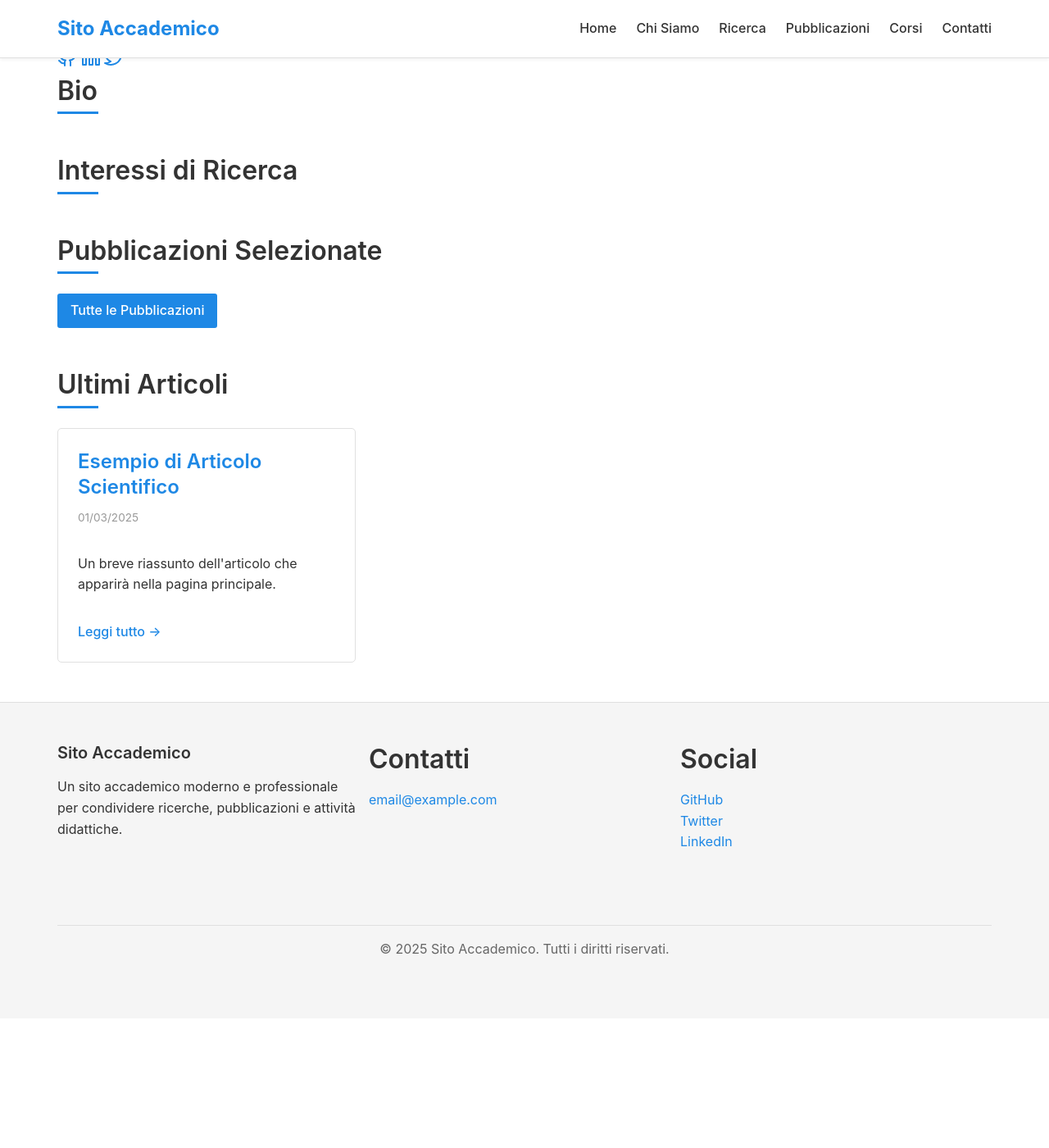
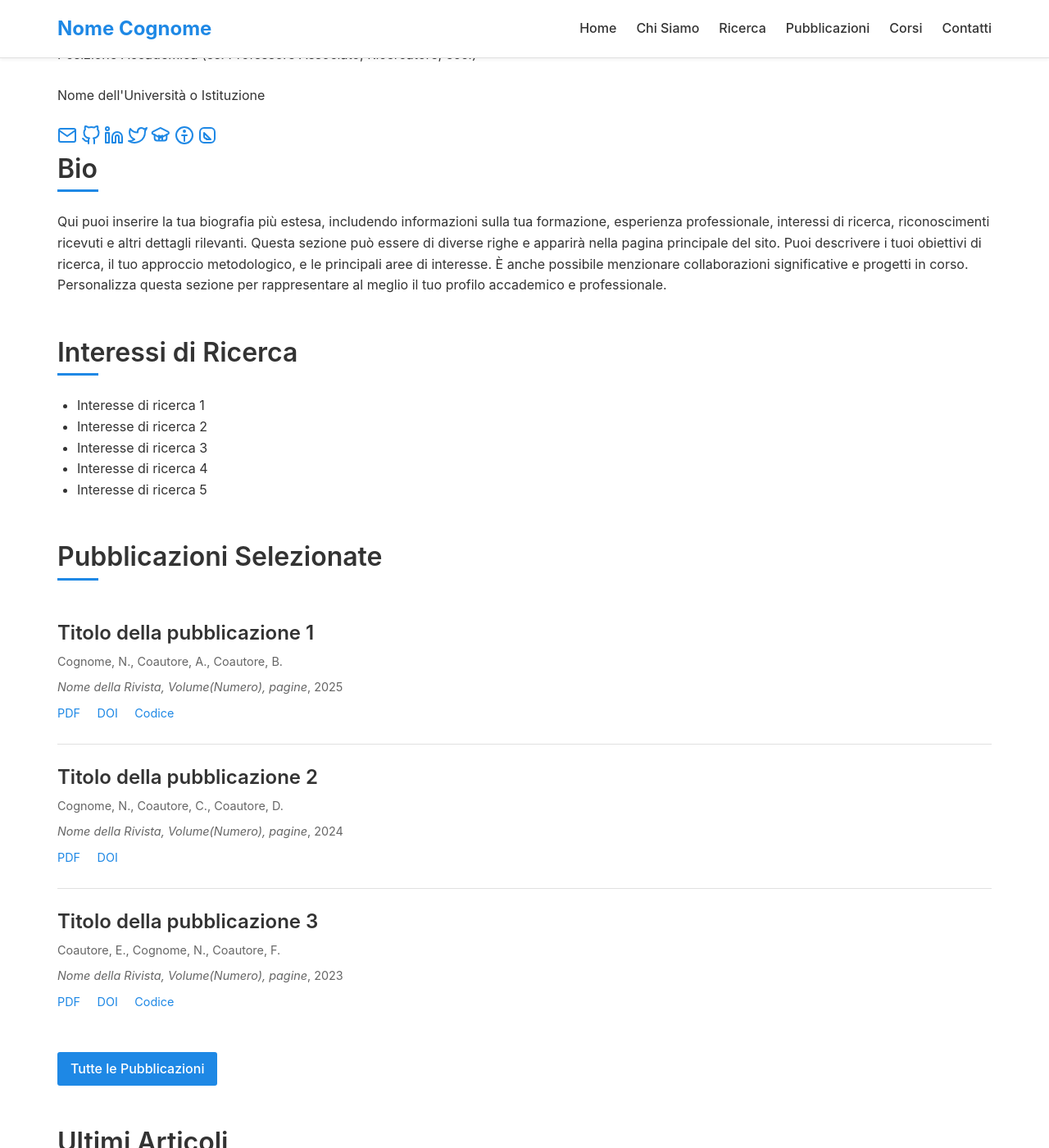
Before and after one commit to frangio2/frangio2.github.io, a Jekyll site: the page built from index.html, in a window 1280 px wide and 1400 px high, scrolled down 429 px. Shown: the whole window at 82% size. Built offline with Jekyll 4.4.1, drawn with Linux system fonts in a browser that asks for light colours; before the commit the page ends 1671 px from its top, so only the background shows below that; some of the changed text lies outside the part shown; grey boxes are pictures that could not be loaded.

Commit message:
Update _config.yml

```diff
--- a/_config.yml
+++ b/_config.yml
@@ -1,44 +1,69 @@
-# Informazioni del sito
-title: Sito Accademico
+# Informazioni personali
+title: Nome Cognome
+position: Posizione Accademica (es. Professore Associato, Ricercatore, ecc.)
+institution: Nome dell'Università o Istituzione
+bio: >-
+  Qui puoi inserire la tua biografia più estesa, includendo informazioni sulla tua formazione,
+  esperienza professionale, interessi di ricerca, riconoscimenti ricevuti e altri dettagli rilevanti.
+  Questa sezione può essere di diverse righe e apparirà nella pagina principale del sito.
+  Puoi descrivere i tuoi obiettivi di ricerca, il tuo approccio metodologico,
+  e le principali aree di interesse. È anche possibile menzionare collaborazioni significative
+  e progetti in corso. Personalizza questa sezione per rappresentare al meglio
+  il tuo profilo accademico e professionale.
+
+# Informazioni di contatto
 email: email@example.com
-description: >-
-  Un sito accademico moderno e professionale per condividere ricerche,
-  pubblicazioni e attività didattiche.
-about_short: >-
-  Un gruppo di ricercatori dedicati all'avanzamento della conoscenza scientifica
-  attraverso la ricerca innovativa e la collaborazione interdisciplinare.
-baseurl: "" # il percorso sottodominio del sito, es. /blog
-url: "" # il dominio base, es. http://example.com
+department: Dipartimento di ...
+office: Edificio X, Ufficio Y
+address: Indirizzo completo dell'istituzione
+phone: "+39 123 456 7890"
 
-# Aree di ricerca (facilmente modificabili)
-research_areas:
-  - title: Area di Ricerca 1
-    description: Descrizione breve dell'area di ricerca e dei progetti correlati.
-  - title: Area di Ricerca 2
-    description: Descrizione breve dell'area di ricerca e dei progetti correlati.
-  - title: Area di Ricerca 3
-    description: Descrizione breve dell'area di ricerca e dei progetti correlati.
-
-# Collegamenti social
+# Collegamenti social e accademici
 social_links:
+  email: email@example.com
   github: username
   twitter: username
   linkedin: username
+  scholar: ID_GOOGLE_SCHOLAR # ID di Google Scholar
+  orcid: 0000-0000-0000-0000 # ID ORCID
+  researchgate: Nome_Cognome # Nome utente di ResearchGate
 
-# Membri del team (facilmente modificabili)
-team_members:
-  - name: Prof. Nome Cognome
-    title: Direttore del Dipartimento
-    bio: Breve biografia del professore e delle sue aree di ricerca.
-    image: assets/images/placeholder.jpg
-  - name: Dr. Nome Cognome
-    title: Ricercatore Senior
-    bio: Breve biografia del ricercatore e delle sue aree di ricerca.
-    image: assets/images/placeholder.jpg
-  - name: Nome Cognome
-    title: Dottorando
-    bio: Breve biografia del dottorando e delle sue aree di ricerca.
-    image: assets/images/placeholder.jpg
+# Interessi di ricerca
+research_interests:
+  - Interesse di ricerca 1
+  - Interesse di ricerca 2
+  - Interesse di ricerca 3
+  - Interesse di ricerca 4
+  - Interesse di ricerca 5
+
+# Pubblicazioni in evidenza
+featured_publications:
+  - title: Titolo della pubblicazione 1
+    authors: Cognome, N., Coautore, A., Coautore, B.
+    journal: Nome della Rivista, Volume(Numero), pagine
+    year: 2025
+    doi: 10.1000/xyz123
+    pdf: /assets/papers/paper1.pdf
+    code: https://github.com/username/repository
+
+  - title: Titolo della pubblicazione 2
+    authors: Cognome, N., Coautore, C., Coautore, D.
+    journal: Nome della Rivista, Volume(Numero), pagine
+    year: 2024
+    doi: 10.1000/xyz456
+    pdf: /assets/papers/paper2.pdf
+
+  - title: Titolo della pubblicazione 3
+    authors: Coautore, E., Cognome, N., Coautore, F.
+    journal: Nome della Rivista, Volume(Numero), pagine
+    year: 2023
+    doi: 10.1000/xyz789
+    pdf: /assets/papers/paper3.pdf
+    code: https://github.com/username/repository2
+
+# URL base e configurazioni
+baseurl: "" # il percorso sottodominio del sito, es. /blog
+url: "" # il dominio base, es. http://example.com
 
 # Configurazione di build
 markdown: kramdown
@@ -52,9 +77,12 @@ collections:
   publications:
     output: true
     permalink: /publications/:path/
-  courses:
+  teaching:
     output: true
-    permalink: /courses/:path/
+    permalink: /teaching/:path/
+  projects:
+    output: true
+    permalink: /projects/:path/
 
 # Esclusioni dalla build
 exclude:
```
